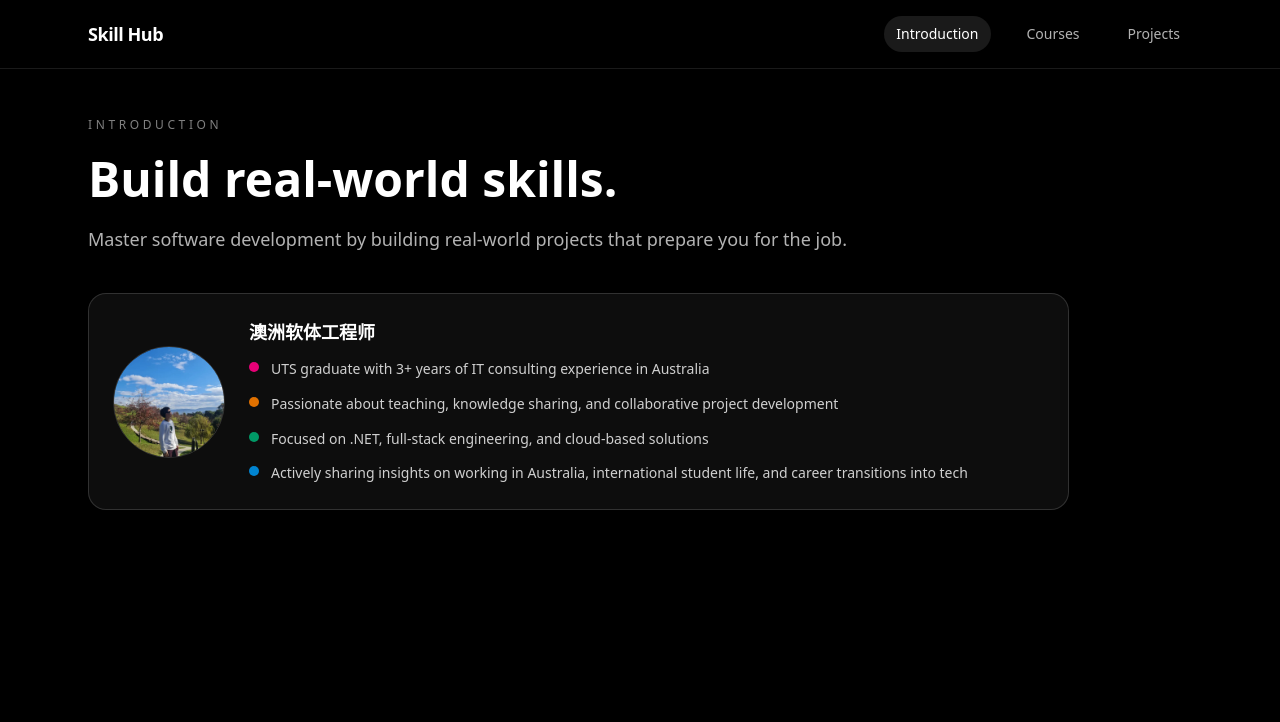
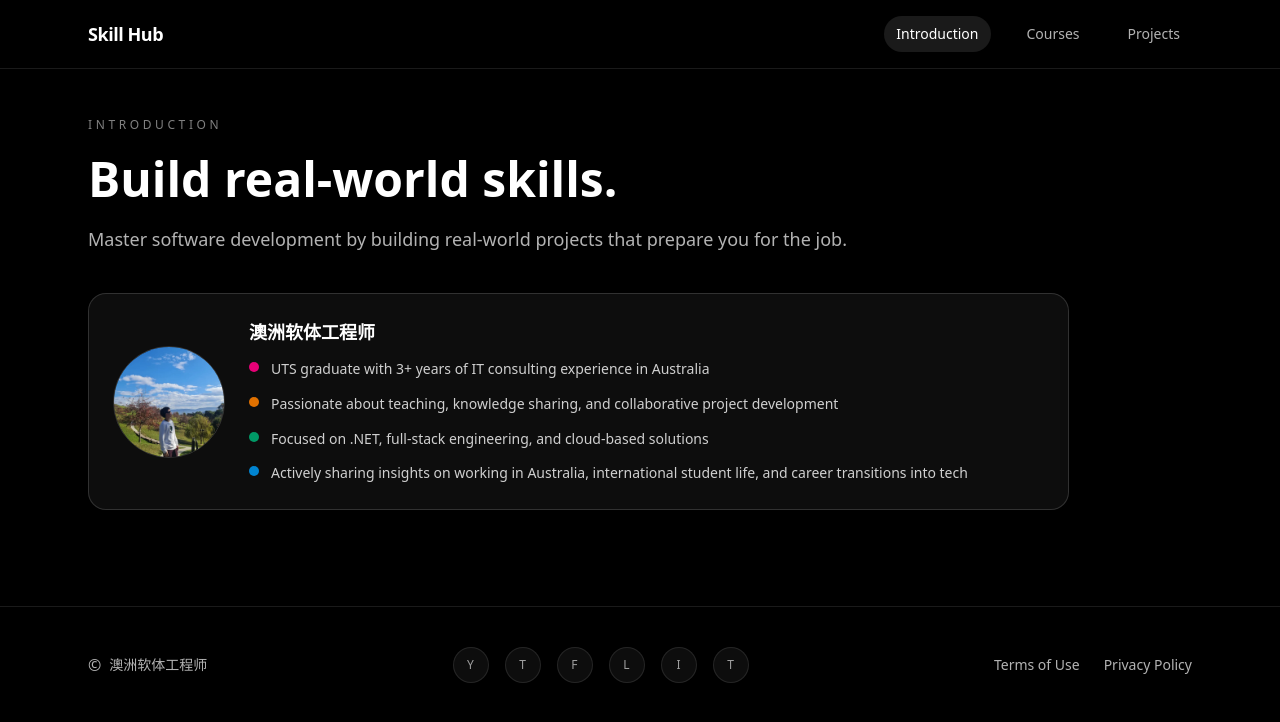
Before and after one commit to nxn-nicole/it-service-site, a Next.js app: page / in a window 1280 px wide. Shown: the top 722 px of the page. Built offline with nearby package versions, Linux system fonts and the light colour scheme.

Commit message:
add footer

```diff
--- a/src/app/layout.tsx
+++ b/src/app/layout.tsx
@@ -39,6 +39,41 @@ export default function RootLayout({
           </header>
 
           <main className="mx-auto max-w-6xl px-6 py-12">{children}</main>
+
+          <footer className="mt-12 border-t border-white/10 bg-black/60">
+            <div className="mx-auto flex max-w-6xl flex-col gap-6 px-6 py-10 text-sm text-white/70 md:flex-row md:items-center md:justify-between">
+              <div className="flex items-center gap-2">
+                <span className="text-base">©</span>
+                <span>澳洲软体工程师</span>
+              </div>
+              <div className="flex items-center gap-4 text-white/60">
+                {[
+                  "YouTube",
+                  "Twitter",
+                  "Facebook",
+                  "LinkedIn",
+                  "Instagram",
+                  "TikTok",
+                ].map((name) => (
+                  <span
+                    key={name}
+                    className="flex h-9 w-9 items-center justify-center rounded-full border border-white/10 bg-white/5 text-xs font-medium uppercase tracking-wide transition hover:border-white/40 hover:text-white"
+                    aria-label={name}
+                  >
+                    {name[0]}
+                  </span>
+                ))}
+              </div>
+              <div className="flex items-center gap-6">
+                <a className="hover:text-white" href="#">
+                  Terms of Use
+                </a>
+                <a className="hover:text-white" href="#">
+                  Privacy Policy
+                </a>
+              </div>
+            </div>
+          </footer>
         </div>
       </body>
     </html>
```
Also changed, not shown: public/xhs.png (added).
